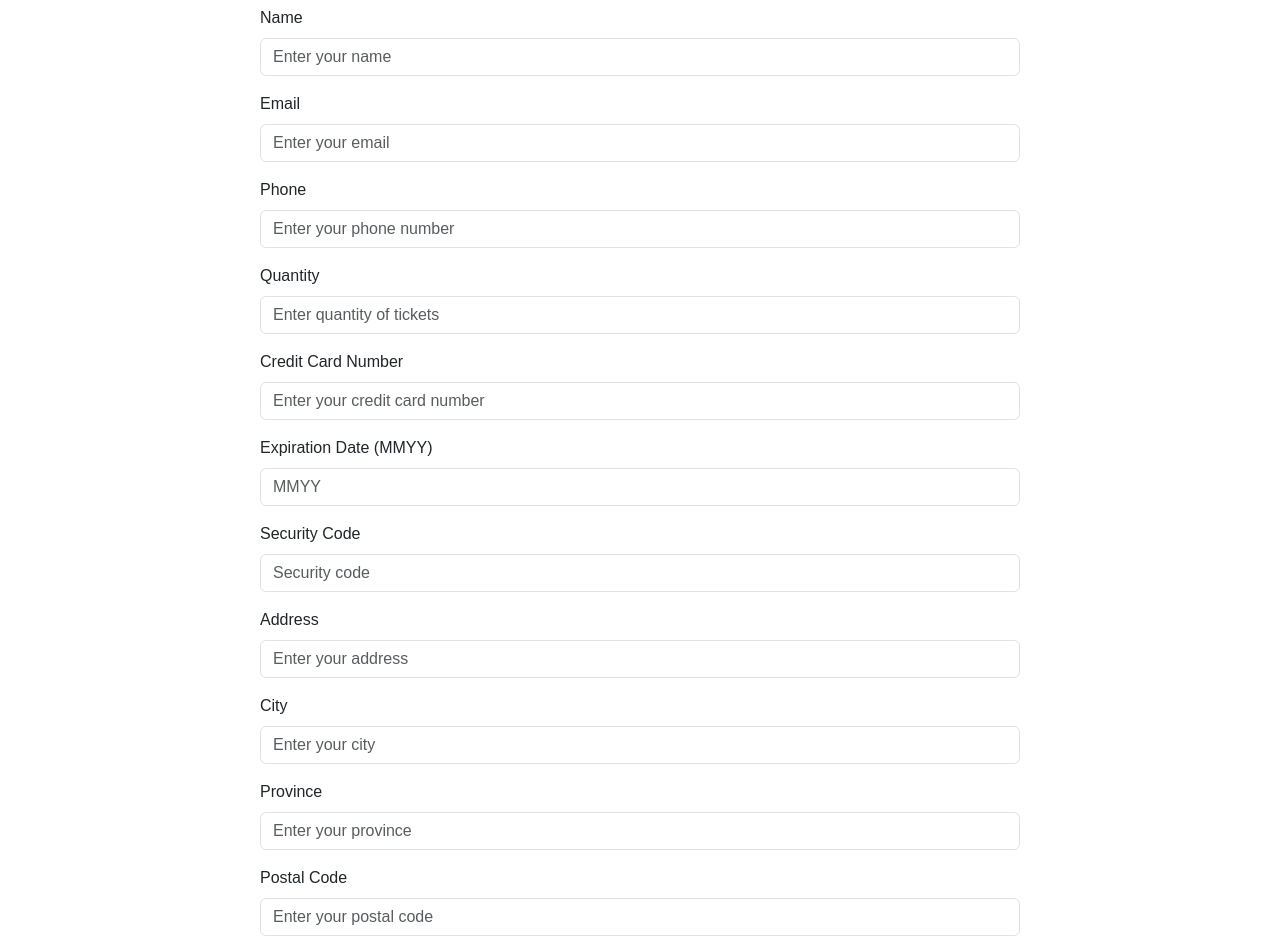
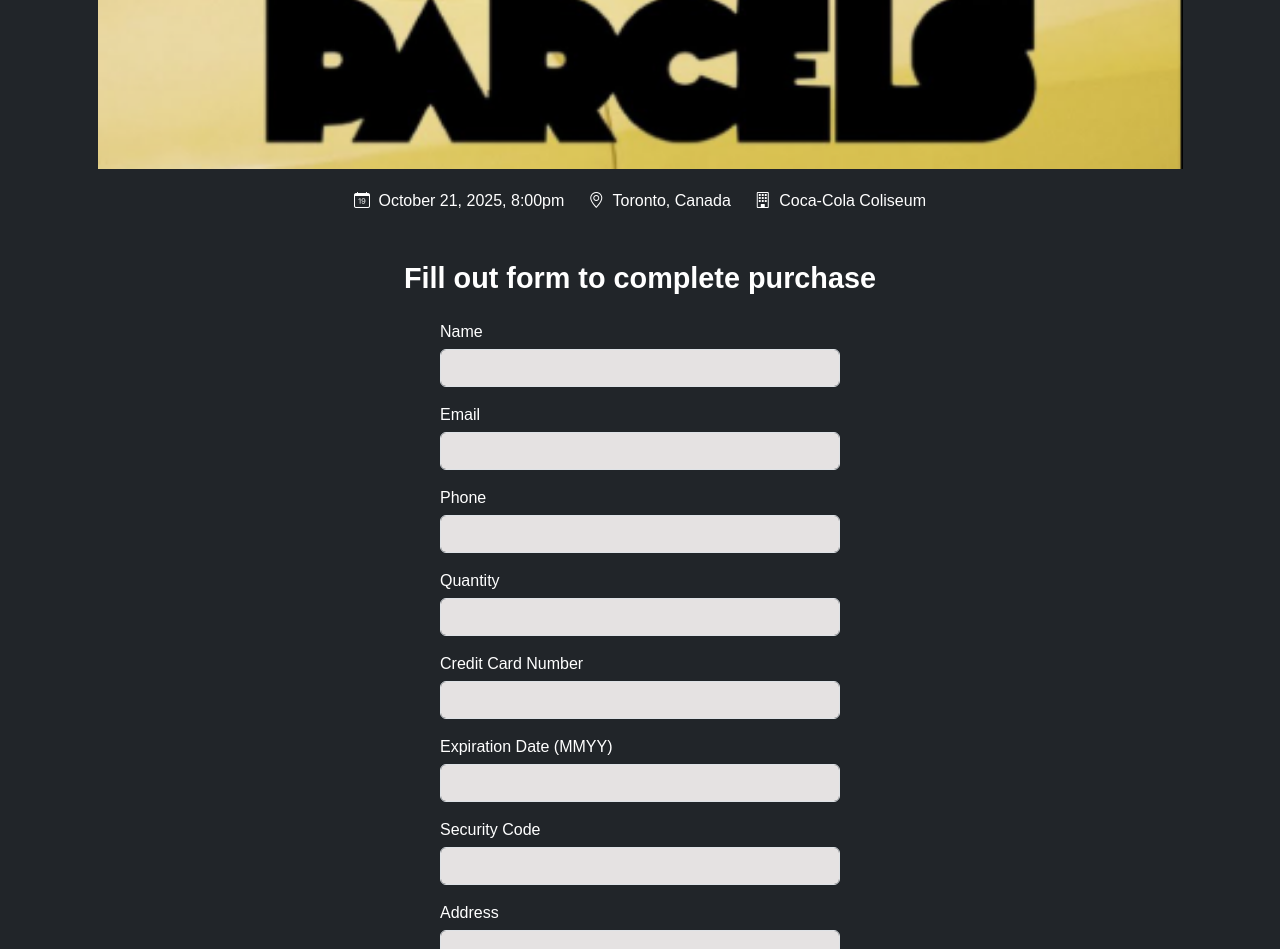
Before and after one commit to MitchellYetman/inf4000-asst4-staticwebapp-js, a website: page index.html in a window 1280 px wide. Shown: the part 117-1066 px from the top of the page. Drawn offline with nearby package versions, Linux system fonts and the light colour scheme.

Commit message:
more styling

```diff
--- a/index.html
+++ b/index.html
@@ -6,78 +6,83 @@
     <meta name="viewport" content="width=device-width, initial-scale=1.0">
     <link rel="stylesheet" href="node_modules/bootstrap/dist/css/bootstrap.min.css">
     <link rel="stylesheet" href="styles.css">
+    <link rel="stylesheet" href="node_modules/bootstrap-icons/font/bootstrap-icons.css">
     <title>Concert Ticket Form</title>
 </head>
 
-<body>
+<body class="bg-dark text-white">
     <div class="container mt-5">
         <div class="form-container">
-            <h1>Concert Ticket Form</h1>
+            <img src="/images/parcels.png" alt="Parcels" class="header-image">
+            <div class="d-flex mb-5">
+                <div class="me-4"><i class="bi bi-calendar-date me-1"></i> October 21, 2025, 8:00pm</div>
+                <div class="me-4"><i class="bi bi-geo-alt me-1"></i> Toronto, Canada</div>
+                <div><i class="bi bi-building me-1"></i> Coca-Cola Coliseum</div>
+            </div>
+            </hr>
+            <h1 class="fw-bold mb-4">Fill out form to complete purchase</h1>
             <form id="concertForm" method="POST">
                 <!-- Hidden input for ConcertId -->
                 <input type="hidden" id="concertId" value="12">
 
                 <div class="mb-3">
                     <label for="name" class="form-label">Name</label>
-                    <input type="text" class="form-control" id="name" placeholder="Enter your name" required>
+                    <input type="text" class="form-control" id="name" required>
                 </div>
 
                 <div class="mb-3">
                     <label for="email" class="form-label">Email</label>
-                    <input type="email" class="form-control" id="email" placeholder="Enter your email" required>
+                    <input type="email" class="form-control" id="email" required>
                 </div>
 
                 <div class="mb-3">
                     <label for="phone" class="form-label">Phone</label>
-                    <input type="text" class="form-control" id="phone" placeholder="Enter your phone number" required>
+                    <input type="text" class="form-control" id="phone" required>
                 </div>
 
                 <div class="mb-3">
                     <label for="quantity" class="form-label">Quantity</label>
-                    <input type="text" class="form-control" id="quantity" placeholder="Enter quantity of tickets"
-                        required>
+                    <input type="text" class="form-control" id="quantity" required>
                 </div>
 
                 <div class="mb-3">
                     <label for="creditCard" class="form-label">Credit Card Number</label>
-                    <input type="text" class="form-control" id="creditCard" placeholder="Enter your credit card number"
-                        required>
+                    <input type="text" class="form-control" id="creditCard" required>
                 </div>
 
                 <div class="mb-3">
                     <label for="expiration" class="form-label">Expiration Date (MMYY)</label>
-                    <input type="text" class="form-control" id="expiration" placeholder="MMYY" required>
+                    <input type="text" class="form-control" id="expiration" required>
                 </div>
 
                 <div class="mb-3">
                     <label for="securityCode" class="form-label">Security Code</label>
-                    <input type="text" class="form-control" id="securityCode" placeholder="Security code" required>
+                    <input type="text" class="form-control" id="securityCode" required>
                 </div>
 
                 <div class="mb-3">
                     <label for="address" class="form-label">Address</label>
-                    <input type="text" class="form-control" id="address" placeholder="Enter your address" required>
+                    <input type="text" class="form-control" id="address" required>
                 </div>
 
                 <div class="mb-3">
                     <label for="city" class="form-label">City</label>
-                    <input type="text" class="form-control" id="city" placeholder="Enter your city" required>
+                    <input type="text" class="form-control" id="city" required>
                 </div>
 
                 <div class="mb-3">
                     <label for="province" class="form-label">Province</label>
-                    <input type="text" class="form-control" id="province" placeholder="Enter your province" required>
+                    <input type="text" class="form-control" id="province" required>
                 </div>
 
                 <div class="mb-3">
                     <label for="postalCode" class="form-label">Postal Code</label>
-                    <input type="text" class="form-control" id="postalCode" placeholder="Enter your postal code"
-                        required>
+                    <input type="text" class="form-control" id="postalCode" required>
                 </div>
 
                 <div class="mb-3">
                     <label for="country" class="form-label">Country</label>
-                    <input type="text" class="form-control" id="country" placeholder="Enter your country" required>
+                    <input type="text" class="form-control" id="country" required>
                 </div>
 
                 <button type="button" class="btn btn-primary" id="submitButton">Submit</button>
--- a/package.json
+++ b/package.json
@@ -1,5 +1,6 @@
 {
   "dependencies": {
-    "bootstrap": "^5.3.5"
+    "bootstrap": "^5.3.5",
+    "bootstrap-icons": "^1.11.3"
   }
 }
--- a/styles.css
+++ b/styles.css
@@ -5,17 +5,20 @@
     margin: 0;
     height: 100%;
     font-family: Arial, sans-serif;
+    background-color: #121212;
+    /* A darker background to contrast with the form */
 }
 
-/* Add some padding and centering for the form */
+/* Center the form horizontally */
 .form-container {
     padding: 20px;
     margin: 0 auto;
-    max-width: 800px;
-    width: 100%;
+    max-width: 1200px;
+    width: 90%;
+    /* No changes needed for vertical centering */
 }
 
-/* Make sure the form container is responsive */
+/* Ensure that the container spans the full width */
 .container {
     width: 100%;
     padding-left: 15px;
@@ -25,7 +28,40 @@
 
 /* Ensure that the header is always visible */
 h1 {
-    text-align: center;
     font-size: 1.8rem;
     margin-bottom: 20px;
 }
+
+/* Style for the header image */
+.header-image {
+    width: 100%;
+    display: block;
+    margin-bottom: 20px;
+}
+
+/* Form label spacing */
+.form-label {
+    display: block;
+    margin-bottom: 5px;
+}
+
+/* Make the form inputs smaller and light background */
+.form-control {
+    background-color: #e5e2e2;
+    width: 30%;
+    /* 30% of the form container */
+    min-width: 400px;
+    /* Prevents inputs from being too small on narrow screens */
+}
+
+/* Form container (to center horizontally) */
+.form-container {
+    display: flex;
+    flex-direction: column;
+    align-items: center;
+    /* Center horizontally */
+    padding: 20px;
+    margin: 0 auto;
+    max-width: 1200px;
+    width: 90%;
+}
```
Also changed, not shown: images/parcels.png (added), 1 other file.
